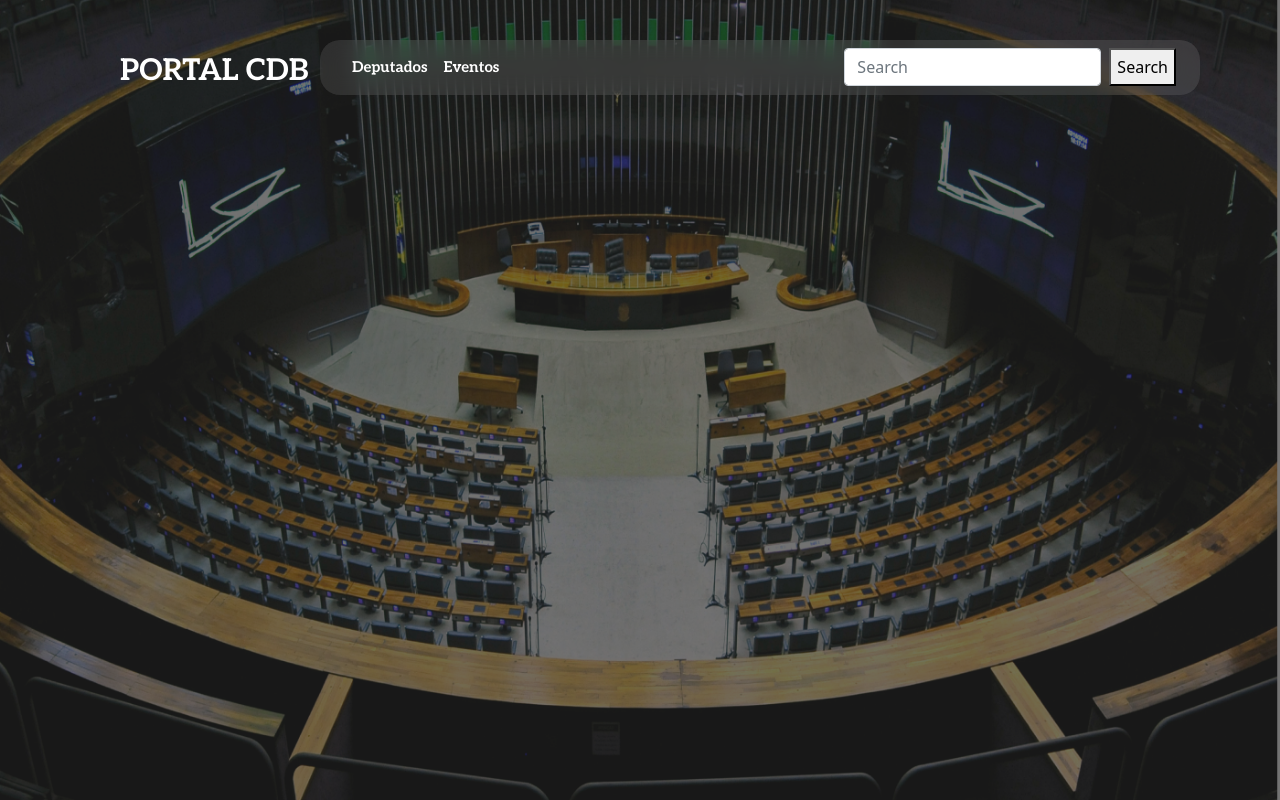
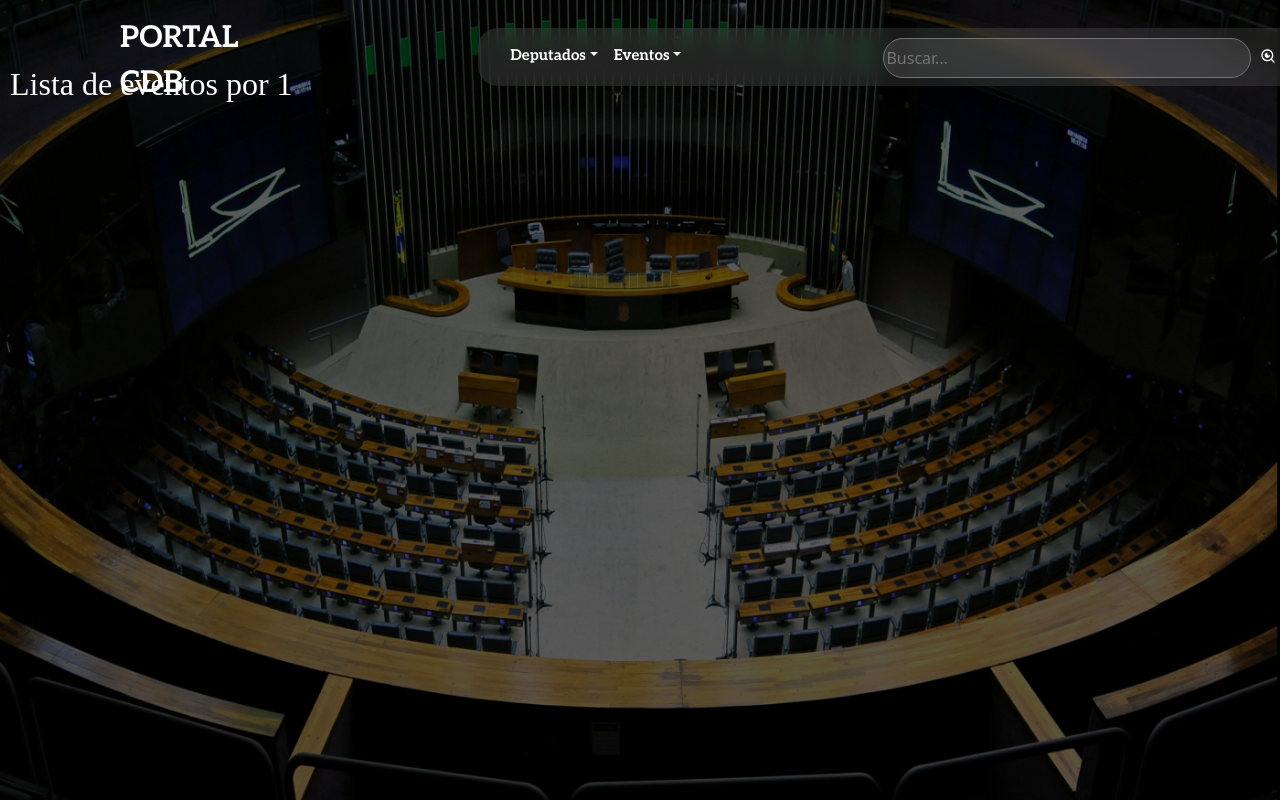
Before and after one commit to danielc-957/projeto-pi-front, a React (Create React App) app: page /eventos/filtro/1 in a window 1280 px wide. Built offline with nearby package versions, Linux system fonts and the light colour scheme; a web font is replaced by a local one.

Commit message:
commit componente menu e home page importação react-icons

```diff
--- a/package.json
+++ b/package.json
@@ -11,6 +11,7 @@
     "react": "^17.0.2",
     "react-bootstrap": "^2.2.2",
     "react-dom": "^17.0.2",
+    "react-icons": "^4.3.1",
     "react-router-dom": "^6.3.0",
     "react-scripts": "5.0.0",
     "web-vitals": "^2.1.4"
--- a/src/App.css
+++ b/src/App.css
@@ -6,5 +6,6 @@
   min-height: 100vh;
   min-width: 100vw;
   background-repeat: no-repeat;
+  background-color: #000000;
   background-size: 100%;
 }
--- a/src/App.js
+++ b/src/App.js
@@ -1,25 +1,43 @@
+import { useState, useEffect } from "react";
 import { Container } from "react-bootstrap";
 import { BrowserRouter, Route, Routes } from "react-router-dom";
 import "bootstrap/dist/css/bootstrap.min.css";
 import "./App.css";
-import Navigation from "./components/Navigation";
-import Home from "./pages/Home";
+import Navigation from "./components/Navigation"; // componente menu
+import Home from "./pages/Home";    //componente home
 import Deputados from "./pages/deputados/Deputados";
 import DeputadosDetalhes from "./pages/deputados/DeputadosDetalhes";
 import Evento from "./pages/evento/Evento";
 
 function App() {
+  const [blackHeader, setblackHeader]= useState(false);
+  useEffect(()=>{
+    const scrollListener = () =>{
+        if(window.scrollY > 10){
+          setblackHeader(true);
+        }else{
+          setblackHeader(false);
+        }
+    }
+
+    window.addEventListener('scroll', scrollListener);
+
+    return () =>{
+      window.removeEventListener('scroll', scrollListener);
+    }
+  }, []);
+
   return (
     <div className="app-background">
       <BrowserRouter>
-        <Navigation />
+        <Navigation black={blackHeader}/>
         <div id="home-page">
           <Routes>
             <Route path="/" element={<Home />} />
             <Route path="/home" element={<Home />} />
-            <Route path="/deputados/painel-deputados" element={<Deputados />} />
+            <Route path="/deputados/filtro/:query" element={<Deputados />} />
             <Route path="/deputados/detalhes" element={<DeputadosDetalhes />} />
-            <Route path="/evento/detalhes" element={<Evento />} />
+            <Route path="/eventos/filtro/:query" element={<Evento />} />
           </Routes>
         </div>
       </BrowserRouter>
--- a/src/components/Navigation.jsx
+++ b/src/components/Navigation.jsx
@@ -1,36 +1,42 @@
-import React from "react";
-import { Nav, Navbar } from "react-bootstrap";
+import React,{useState,useEffect} from "react";
+import { Nav, Navbar, NavDropdown } from "react-bootstrap";
 import { Link } from "react-router-dom";
 import "../css/Navigation.css";
+import {RiSearchEyeLine} from 'react-icons/ri'
 
-const Navigation = () => {
+const Navigation = ({black}) => {
+
   return (
     <div id="general-page">
+      <header className={black ? 'black' : ''}></header>
       <div className="menu-bar">
+      <Navbar  variant="dark" fixed="top">
         <Link className="nav-cdb" to="/">
           PORTAL CDB
         </Link>
-        <Navbar className="color-nav" variant="dark">
-          <Nav className="me-auto">
+          <Nav className="me-auto color-nav">
             <div className="inside-navbar-division">
-              <div className="links-division">
-                <Link className="nav-link" to="/deputados/painel-deputados">
-                  Deputados
-                </Link>
-                <Link className="nav-link" to="/evento/detalhes">
-                  Eventos
-                </Link>
+              <div className="drop-division">
+              <NavDropdown title="Deputados" menuVariant="dark" >
+              <Link className='btn text-white' to='/deputados/filtro/partidos'>Partidos</Link>
+              <Link className='btn text-white' to='/deputados/filtro/uf'>UF</Link>
+              <Link className='btn text-white' to='/deputados/filtro/orgaos'>Orgãos</Link>
+              <Link className='btn text-white' to='/deputados/filtro/ordemalfabetica'>Ordem Alfabetica</Link>
+
+              </NavDropdown>
+              <NavDropdown title="Eventos" menuVariant="dark" >
+              <Link className='btn text-white' to='/eventos/filtro/orgaos'>Orgãos</Link>
+              <Link className='btn text-white' to='/eventos/filtro/ordemalfabetica'>Ordem Alfabetica</Link>
+              </NavDropdown>
               </div>
-              <div className="search-division">
-                <form className="d-flex justify-content-end">
-                  <input
-                    className="form-control me-2"
-                    type="search"
-                    placeholder="Search"
-                    aria-label="Search"
-                  />
-                  <button type="submit">Search</button>
-                </form>
+
+              <div className="search-division d-flex justify-content-end">
+              <input type="text" id="divBusca" placeholder="Buscar..."/>
+
+
+              <a><RiSearchEyeLine/></a>
+                  <a><p>Search</p></a>
+
               </div>
             </div>
           </Nav>
--- a/src/css/Deputados.css
+++ b/src/css/Deputados.css
@@ -1,7 +1,11 @@
 .titulo{
-    font-size: 5rem;
+    font-size: 2rem;
     font-family: 'Alice', serif;
-    font-weight: 400;
-    padding-top: 8rem;
+    font-weight: 300;
+
     font:#FFFFFF;
 }
+.cont{
+    padding-top: 65px;
+    padding-left: 10px;
+}
--- a/src/css/Navigation.css
+++ b/src/css/Navigation.css
@@ -1,5 +1,6 @@
 .menu-bar {
   display: flex;
+  position: absolute;
   flex-direction: row;
   margin-top: 5vh;
   justify-content: space-between;
@@ -9,20 +10,31 @@
   background: rgba(255, 255, 255, 0.1);
   backdrop-filter: blur(10px);
   -webkit-backdrop-filter: blur(10px);
-  margin-right: 10vh;
+  margin-left: 15rem;
+  margin-right: 10rem;
   padding-left: 3vh;
-  width: 110vh;
+  width: 100 rem;
   border-radius: 20px;
 }
 
-.links-division{
+.drop-division{
   display: flex;
-  width: 20vh;
+  width: 2rem;
+  padding-top:
+  0.5rem;
   justify-content: space-between;
 }
 .search-division{
+  padding-top: 0.6rem;
+  padding-bottom: 0.1rem;
 }
-
+.search-division a{
+    padding-top: 0.3rem;
+    padding-left: 0.5rem;
+}
+.search-division p{
+  padding-top: 0.1rem;
+}
 .inside-navbar-division{
   display: flex;
   justify-content: space-between;
@@ -54,3 +66,56 @@
   font-size: 15px;
   /*font-family: 'Alice', serif;*/
 }
+
+/* efeito menu sobresair a paginda toda*/
+header{
+    position:fixed;
+    z-index: 999;
+    top: 0;
+    left: 0;
+    right: 0;
+    height: 70px;
+    display: flex;
+    justify-content: space-between;
+    align-items: center;
+    padding: 0 30px;
+    background: transparent;
+    transition: all ease 1s;
+}
+.bt{
+    margin-right: 15px;
+}
+.nav{
+    font-size: large;
+    background: rgba(0, 0, 0, 0.15);
+    backdrop-filter: blur(10px);
+    -webkit-backdrop-filter: blur(10px);
+    border-radius: 15px;
+}
+header.black{
+    background: rgba(57, 56, 62, 0.30);
+    backdrop-filter: blur(10px);
+    -webkit-backdrop-filter: blur(10px);
+}
+
+/*barra de busca*/
+#divBusca{
+  background-color:rgba(255, 255, 255, 0.1);
+  border:solid 1px;
+  border-color:#727177 ;
+  border-radius:20px;
+  width: 23rem;
+  height: 2.5rem;
+  color:antiquewhite;
+}
+
+#txtBusca{
+  float:left;
+  background-color:transparent;
+  padding-left:5px;
+  font-style:italic;
+  font-size:18px;
+  border:none;
+  height:32px;
+  width:260px;
+}
--- a/src/css/evento.css
+++ b/src/css/evento.css
@@ -1,7 +1,11 @@
 .titulo{
-  font-size: 5rem;
+  font-size: 2rem;
   font-family: 'Alice', serif;
-  font-weight: 400;
-  padding-top: 8rem;
+  font-weight: 300;
+
   font:#FFFFFF;
 }
+.cont{
+  padding-top: 65px;
+  padding-left: 10px;
+}
--- a/src/pages/Home.jsx
+++ b/src/pages/Home.jsx
@@ -14,7 +14,7 @@ const Home = () => {
       });
   }, []);
 
-  return (
+  return (<>
     <div className="chamada-home">
       <h2 className="texto-principal">
         Portal da Câmara <br /> dos Deputados
@@ -25,6 +25,17 @@ const Home = () => {
       </p>
       <p className="texto-conteudo-secundario">Conheça o Futuro do seu país!</p>
     </div>
+    <div className="chamada-home">
+    <h2 className="texto-principal">
+      Portal da Câmara <br /> dos Deputados
+    </h2>
+    <p className="texto-conteudo">
+      Conheça os Deputados, representantes do povo <br /> eleitos para o
+      parlamento.
+    </p>
+    <p className="texto-conteudo-secundario">Conheça o Futuro do seu país!</p>
+  </div>
+  </>
   );
 };
 
--- a/src/pages/deputados/Deputados.jsx
+++ b/src/pages/deputados/Deputados.jsx
@@ -1,9 +1,11 @@
 import React from "react";
-
+import { useParams } from 'react-router-dom'
+import '../../css/Deputados.css'
 const Deputados = () => {
+  const params = useParams()
   return (
-    <div>
-      <h1 className="titulo">Lista de deputados</h1>
+    <div className="cont">
+      <h1 className="titulo">Lista de deputados por {params.query}</h1>
     </div>
   );
 };
--- a/src/pages/evento/Evento.jsx
+++ b/src/pages/evento/Evento.jsx
@@ -1,10 +1,12 @@
 import React from "react";
-
+import { useParams } from 'react-router-dom'
+import '../../css/evento.css'
 const Evento = () => {
+  const params = useParams()
   return (
-    <div>
-      <h1 className="titulo"> Detalhes do Evento</h1>
-    </div>
+    <div className="cont">
+    <h1 className="titulo">Lista de eventos por {params.query}</h1>
+  </div>
   );
 };
 
```
Also changed, not shown: 1 other file (tests, documents, lock files or other folders).
